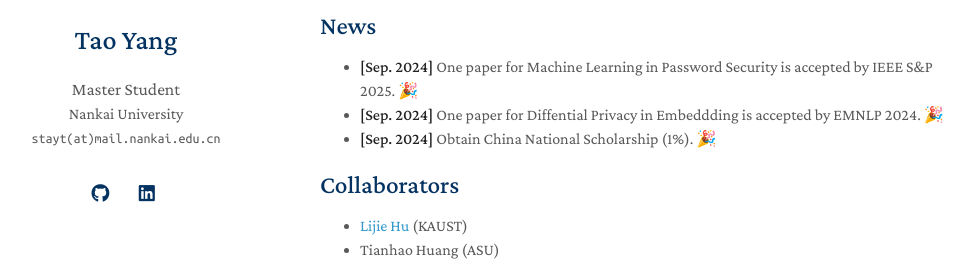
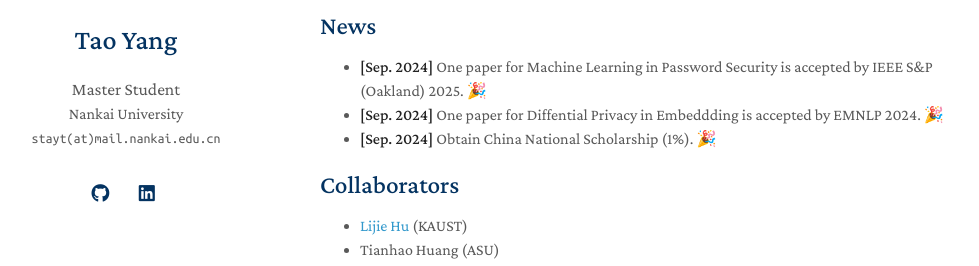
Before and after one commit to stayt1/stayt1.github.io, a Jekyll site: the page built from index.md, in a window 1280 px wide and 900 px high, scrolled down 437 px. Shown: the part 202-468 px from the top of the window, without its empty margins (150-1129 px from the left). Built offline with Jekyll 4.4.1, drawn with Linux system fonts in a browser that asks for light colours; a style sheet for code colours, icons or effects is not loaded; our own code applies the rules of GitHub Pages for plain Markdown files.

Commit message:
Update index.md

```diff
--- a/index.md
+++ b/index.md
@@ -20,7 +20,7 @@ I have a strong background in Statistics and Machine Learning, capable of connec
 - Privacy/Security concerns in real-world life
 
 ## News
-- **[Sep. 2024]** One paper for Machine Learning in Password Security is accepted by IEEE S&P 2025. 🎉
+- **[Sep. 2024]** One paper for Machine Learning in Password Security is accepted by IEEE S&P (Oakland) 2025. 🎉
 - **[Sep. 2024]** One paper for Diffential Privacy in Embeddding is accepted by EMNLP 2024. 🎉
 - **[Sep. 2024]** Obtain China National Scholarship (1%). 🎉
 
```
